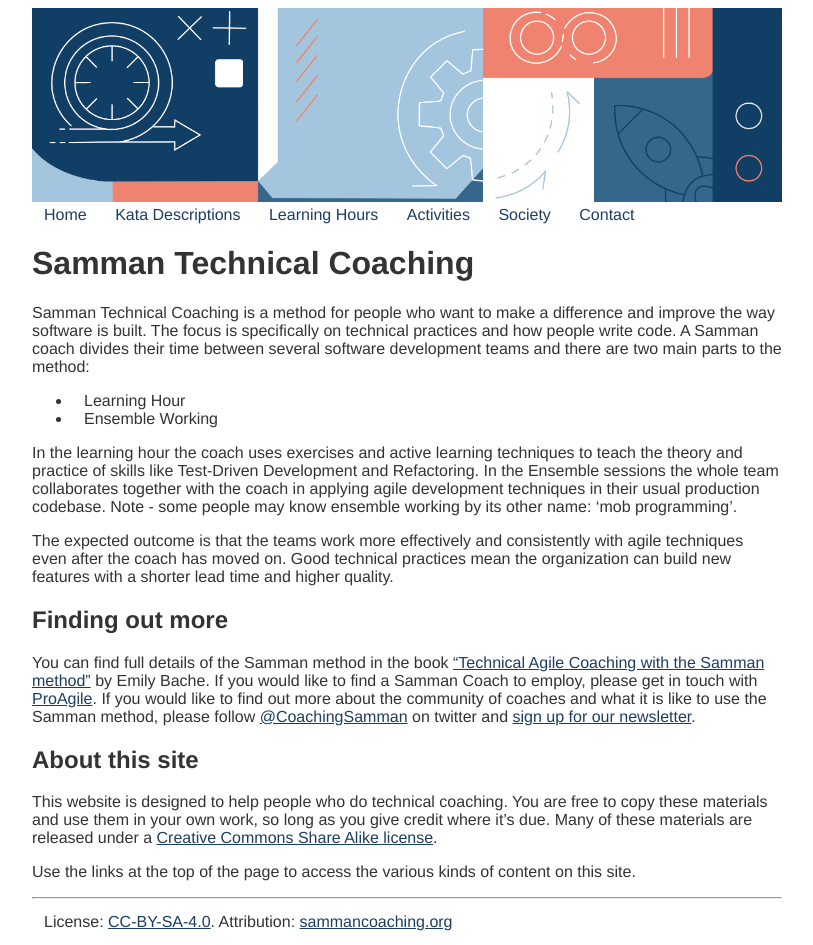
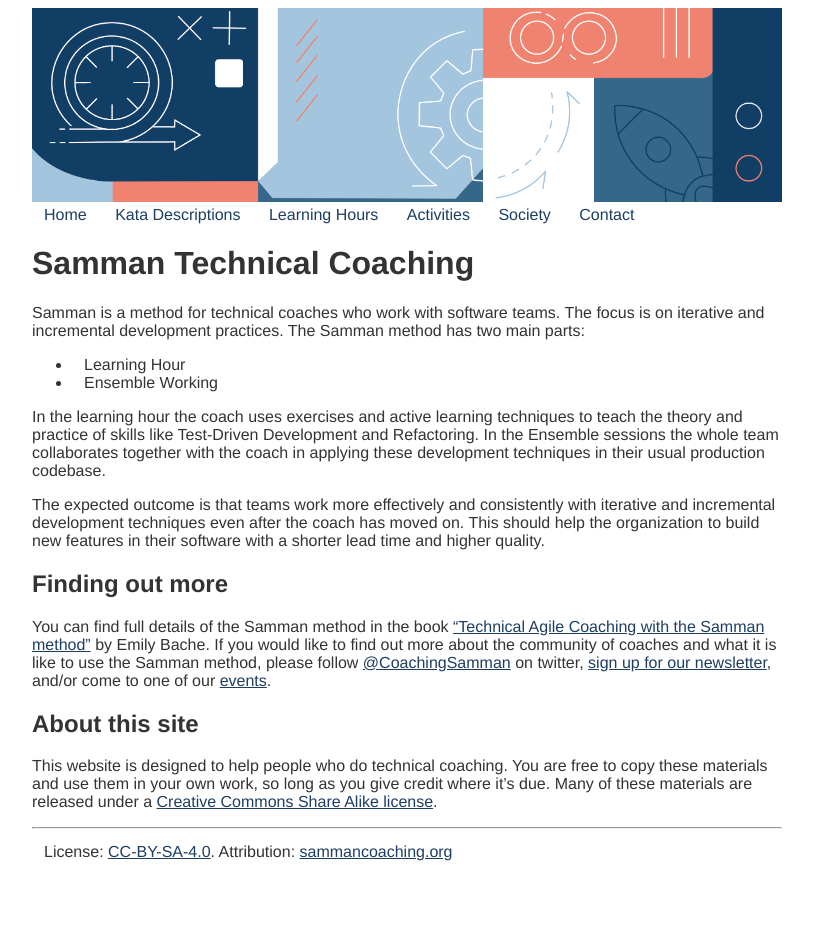
Before and after one commit to sammancoaching/website, a Jekyll site: the page built from index.md, in a window 1280 px wide. Shown: the whole page, without its empty margins (233-1046 px from the left). Built offline with Jekyll 4.4.1, drawn with Linux system fonts in a browser that asks for light colours; after the commit the page ends 900 px from its top, so only the background shows below that.

Commit message:
tweaking the main page to make it more informative

```diff
--- a/_config.yml
+++ b/_config.yml
@@ -16,10 +16,10 @@
 title: Samman Technical Coaching
 email: your-email@example.com
 description: >- # this means to ignore newlines until "baseurl:"
-  Samman Technical Coaching is a method for people who want to make a difference and improve the way software is built.
+  Samman is a method for technical coaches who want to improve the way software is built.
   This site extends and supports the materials in the book "Technical Agile Coaching with the Samman Method" by Emily Bache.
 baseurl: "" # the subpath of your site, e.g. /blog
-url: "http://www.sammancoaching.org" # the base hostname & protocol for your site, e.g. http://example.com
+url: "https://sammancoaching.org" # the base hostname & protocol for your site, e.g. http://example.com
 twitter_username: emilybache
 github_username:  emilybache
 
--- a/index.md
+++ b/index.md
@@ -5,21 +5,19 @@
 
 # Samman Technical Coaching
 
-Samman Technical Coaching is a method for people who want to make a difference and improve the way software is built. The focus is specifically on technical practices and how people write code. A Samman coach divides their time between several software development teams and there are two main parts to the method:
+Samman is a method for technical coaches who work with software teams. The focus is on iterative and incremental development practices. The Samman method has two main parts:
 
 - Learning Hour
 - Ensemble Working
 
-In the learning hour the coach uses exercises and active learning techniques to teach the theory and practice of skills like Test-Driven Development and Refactoring. In the Ensemble sessions the whole team collaborates together with the coach in applying agile development techniques in their usual production codebase. Note - some people may know ensemble working by its other name: 'mob programming'.
+In the learning hour the coach uses exercises and active learning techniques to teach the theory and practice of skills like Test-Driven Development and Refactoring. In the Ensemble sessions the whole team collaborates together with the coach in applying these development techniques in their usual production codebase.
 
-The expected outcome is that the teams work more effectively and consistently with agile techniques even after the coach has moved on. Good technical practices mean the organization can build new features with a shorter lead time and higher quality.
+The expected outcome is that teams work more effectively and consistently with iterative and incremental development techniques even after the coach has moved on. This should help the organization to build new features in their software with a shorter lead time and higher quality.
 
 ## Finding out more
 
-You can find full details of the Samman method in the book ["Technical Agile Coaching with the Samman method"](https://leanpub.com/techagilecoach) by Emily Bache. If you would like to find a Samman Coach to employ, please get in touch with [ProAgile](http://proagile.eu). If you would like to find out more about the community of coaches and what it is like to use the Samman method, please follow [@CoachingSamman](https://twitter.com/coachingsamman) on twitter and [sign up for our newsletter](https://share-eu1.hsforms.com/1pvE5eTT2RWyYJtyH4AJSuwf6aty).
+You can find full details of the Samman method in the book ["Technical Agile Coaching with the Samman method"](https://leanpub.com/techagilecoach) by Emily Bache. If you would like to find out more about the community of coaches and what it is like to use the Samman method, please follow [@CoachingSamman](https://twitter.com/coachingsamman) on twitter, [sign up for our newsletter](https://share-eu1.hsforms.com/1pvE5eTT2RWyYJtyH4AJSuwf6aty), and/or come to one of our [events](/society/events/index.html).
 
 ## About this site
 
 This website is designed to help people who do technical coaching. You are free to copy these materials and use them in your own work, so long as you give credit where it's due. Many of these materials are released under a [Creative Commons Share Alike license](LICENSE.html).
-
-Use the links at the top of the page to access the various kinds of content on this site.
```
